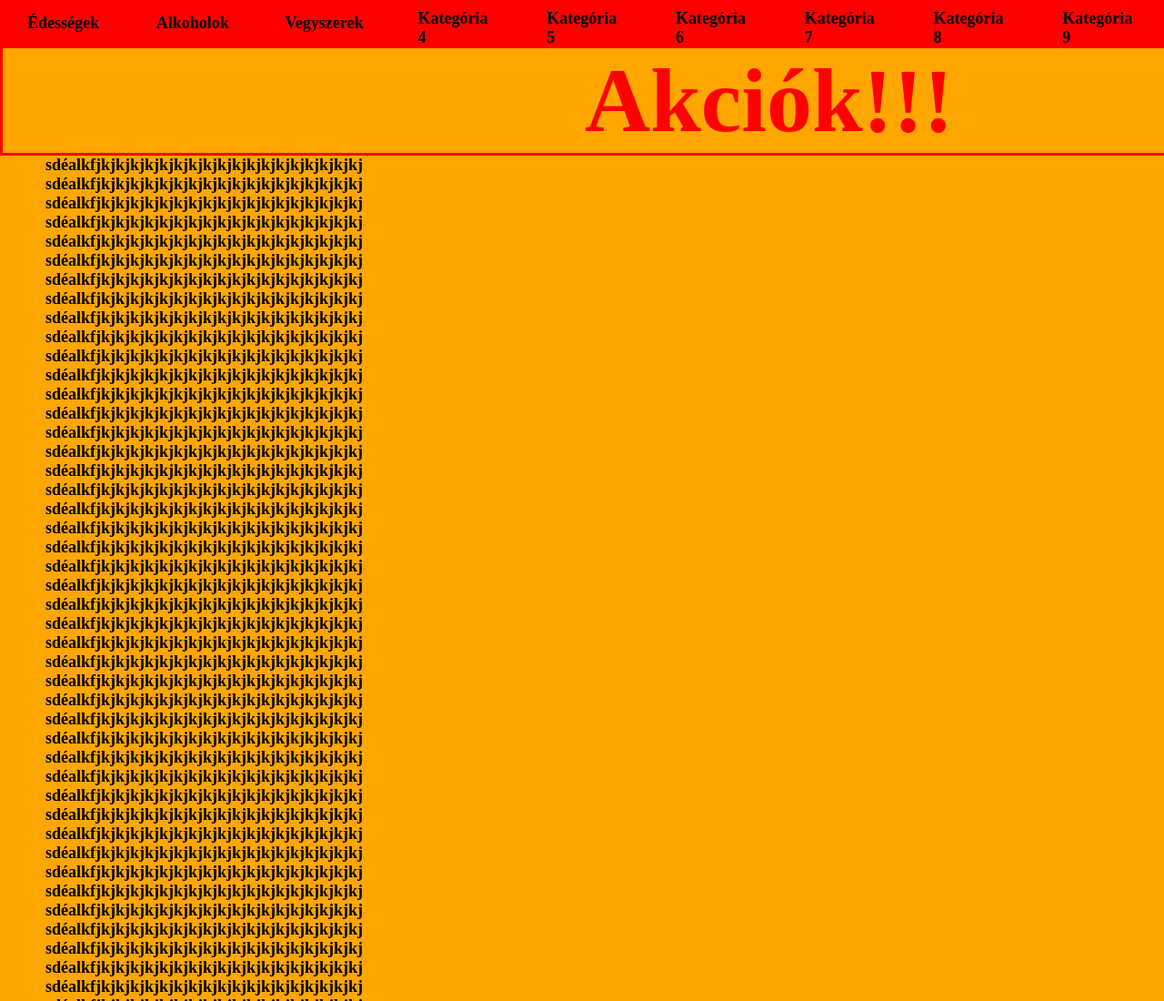
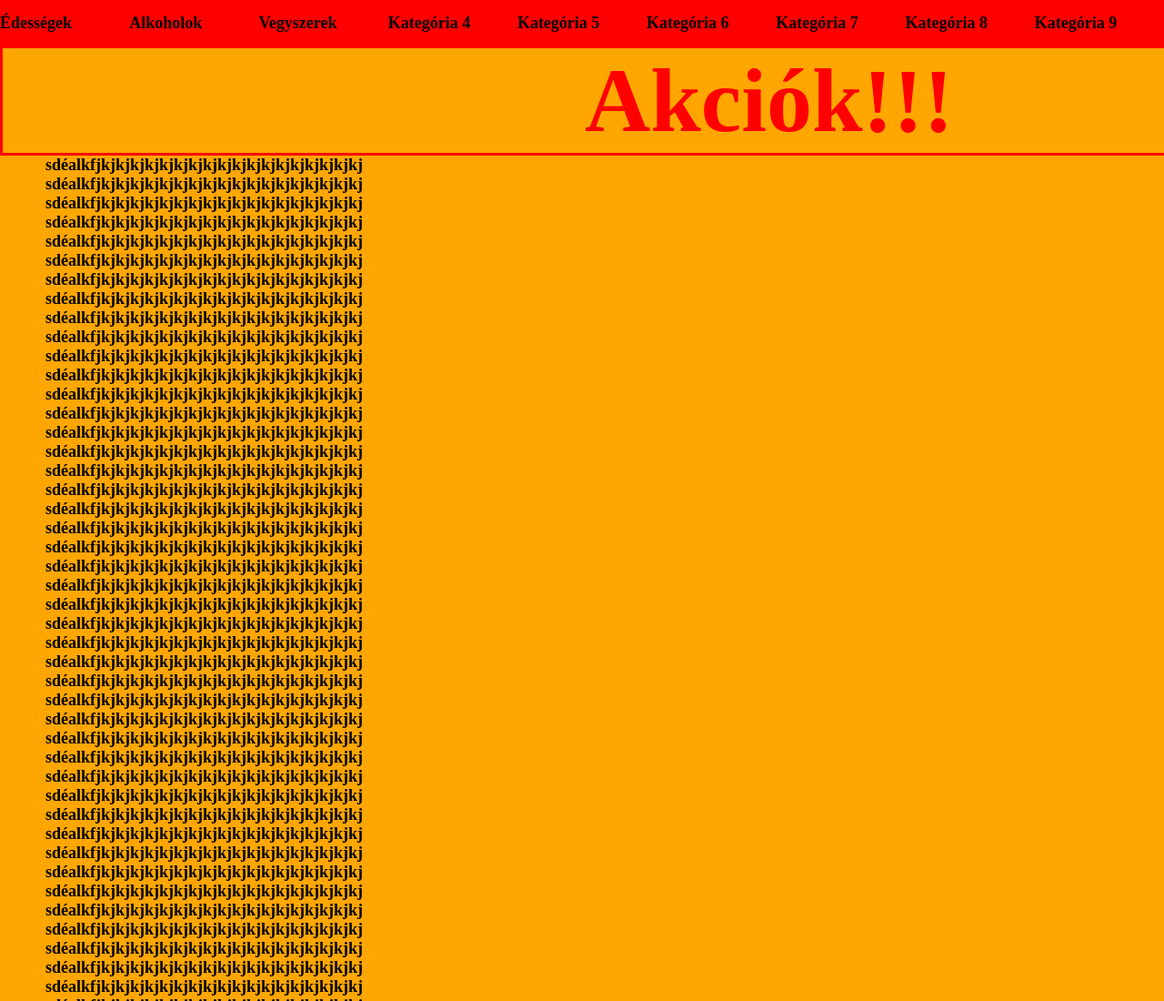
Before and after one commit to sunroleplayhun/sunroleplayhun.github.io, a plain HTML site: page index.html in a window 1280 px wide. Shown: the top 1100 px of the page at 91% size. Drawn offline with Linux system fonts and the light colour scheme.

Commit message:
Update styles.css

```diff
--- a/styles.css
+++ b/styles.css
@@ -47,7 +47,7 @@ nav{
 }
 nav a{
     display: inline-block;
-    padding: 10px 30px;
+    padding: 10px auto;
     margin: auto;
 
 
```
